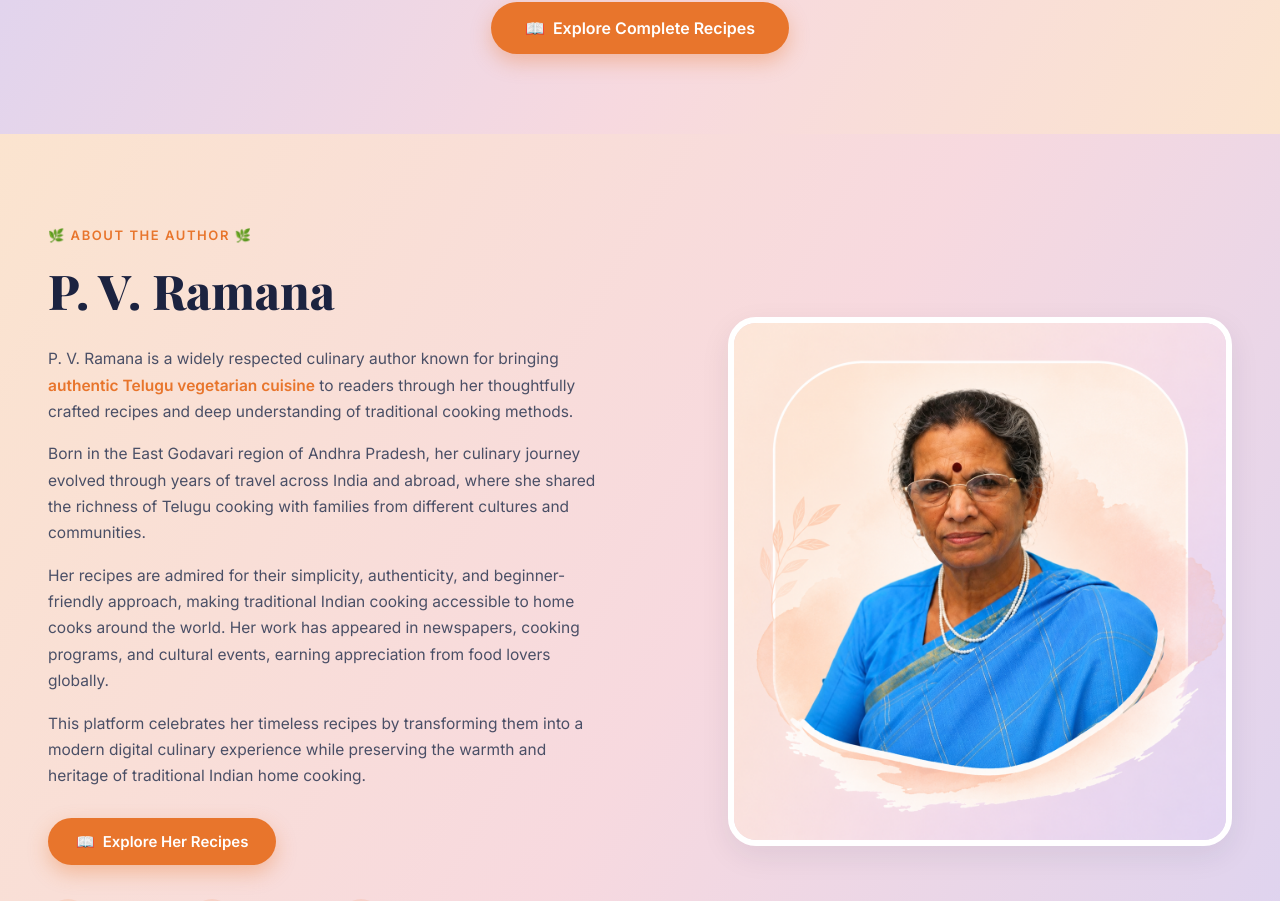
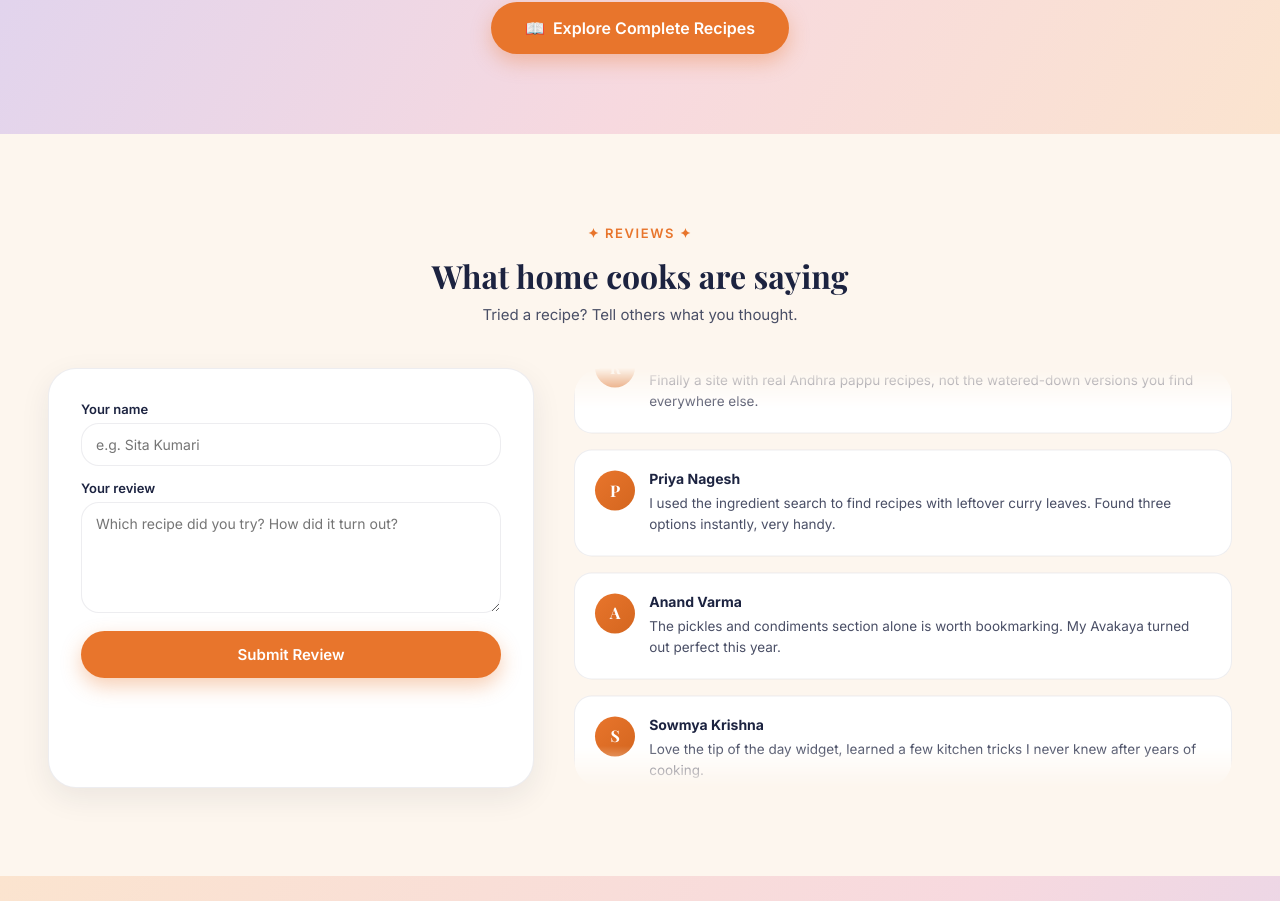
Before and after one commit to shaiksaheid/Indian-Taste, a React (Vite) app: page / in a window 1280 px wide. Shown: the part 1895-2796 px from the top of the page. Built offline with nearby package versions, Linux system fonts and the light colour scheme.

Commit message:
Add Reviews section

```diff
--- a/src/App.jsx
+++ b/src/App.jsx
@@ -1,15 +1,19 @@
 import { Routes, Route } from 'react-router-dom';
+import ScrollToTop from './components/ScrollToTop';
 import Home from './pages/Home';
 import RecipesList from './pages/RecipesList';
 import RecipeDetail from './pages/RecipeDetail';
 
 export default function App() {
   return (
+    <>
+      <ScrollToTop />
       <Routes>
         <Route path="/" element={<Home />} />
         <Route path="/recipes" element={<RecipesList />} />
         <Route path="/recipes/category/:slug" element={<RecipesList />} />
         <Route path="/recipe/:id" element={<RecipeDetail />} />
       </Routes>
+    </>
   );
 }
--- /dev/null
+++ b/src/components/ReviewsSection.css
@@ -0,0 +1,153 @@
+.reviews-section {
+  background: var(--cream);
+  padding: 88px 0;
+}
+
+.reviews-heading {
+  text-align: center;
+  max-width: 560px;
+  margin: 0 auto 44px;
+}
+
+.reviews-heading h2 {
+  font-size: 32px;
+  margin: 12px 0 8px;
+}
+
+.reviews-heading p {
+  color: var(--text-soft);
+  font-size: 15px;
+  margin: 0;
+}
+
+.reviews-grid {
+  display: grid;
+  grid-template-columns: 0.85fr 1.15fr;
+  gap: 40px;
+  align-items: stretch;
+}
+
+/* --- Write a review form --- */
+.review-form {
+  background: var(--white);
+  border: 1px solid var(--border-soft);
+  border-radius: var(--radius-lg);
+  padding: 32px;
+  display: flex;
+  flex-direction: column;
+  box-shadow: var(--shadow);
+}
+
+.review-form label {
+  font-size: 13px;
+  font-weight: 600;
+  color: var(--navy);
+  margin: 14px 0 6px;
+}
+
+.review-form label:first-child {
+  margin-top: 0;
+}
+
+.review-form input,
+.review-form textarea {
+  border: 1px solid var(--border-soft);
+  border-radius: var(--radius-md);
+  padding: 12px 14px;
+  font-family: var(--font-body);
+  font-size: 14px;
+  color: var(--navy);
+  resize: vertical;
+  outline: none;
+}
+
+.review-form input:focus,
+.review-form textarea:focus {
+  border-color: var(--orange);
+}
+
+.review-form .btn-pill {
+  margin-top: 18px;
+  justify-content: center;
+}
+
+.review-thanks {
+  margin-top: 12px;
+  font-size: 13px;
+  color: var(--orange);
+  font-weight: 600;
+  text-align: center;
+}
+
+/* --- Auto-scrolling reviews list --- */
+.reviews-scroller {
+  position: relative;
+  height: 420px;
+  overflow: hidden;
+  border-radius: var(--radius-lg);
+  mask-image: linear-gradient(to bottom, transparent, black 10%, black 90%, transparent);
+  -webkit-mask-image: linear-gradient(to bottom, transparent, black 10%, black 90%, transparent);
+}
+
+.reviews-scroller-track {
+  display: flex;
+  flex-direction: column;
+  gap: 16px;
+  animation: reviews-scroll-up 28s linear infinite;
+}
+
+.reviews-scroller:hover .reviews-scroller-track {
+  animation-play-state: paused;
+}
+
+@keyframes reviews-scroll-up {
+  0% { transform: translateY(0); }
+  100% { transform: translateY(-50%); }
+}
+
+.review-card {
+  display: flex;
+  gap: 14px;
+  background: var(--white);
+  border: 1px solid var(--border-soft);
+  border-radius: var(--radius-md);
+  padding: 20px;
+}
+
+.review-avatar {
+  flex-shrink: 0;
+  width: 40px;
+  height: 40px;
+  border-radius: 50%;
+  background: linear-gradient(135deg, var(--orange), var(--orange-dark));
+  color: var(--white);
+  font-weight: 700;
+  font-family: var(--font-display);
+  display: flex;
+  align-items: center;
+  justify-content: center;
+}
+
+.review-name {
+  margin: 0 0 6px;
+  font-weight: 700;
+  font-size: 14px;
+  color: var(--navy);
+}
+
+.review-text {
+  margin: 0;
+  font-size: 13.5px;
+  line-height: 1.55;
+  color: var(--text-soft);
+}
+
+@media (max-width: 900px) {
+  .reviews-grid { grid-template-columns: 1fr; }
+  .reviews-scroller { height: 360px; }
+}
+
+@media (prefers-reduced-motion: reduce) {
+  .reviews-scroller-track { animation: none; }
+  .reviews-scroller { overflow-y: auto; }
+}
--- /dev/null
+++ b/src/components/ReviewsSection.jsx
@@ -0,0 +1,100 @@
+import { useEffect, useState } from 'react';
+import { seedReviews } from '../data/reviews';
+import './ReviewsSection.css';
+
+const STORAGE_KEY = 'indian-taste-reviews';
+
+export default function ReviewsSection() {
+  const [reviews, setReviews] = useState(seedReviews);
+  const [name, setName] = useState('');
+  const [text, setText] = useState('');
+  const [justSubmitted, setJustSubmitted] = useState(false);
+
+  useEffect(() => {
+    try {
+      const stored = JSON.parse(localStorage.getItem(STORAGE_KEY) || '[]');
+      if (Array.isArray(stored) && stored.length) {
+        setReviews([...stored, ...seedReviews]);
+      }
+    } catch {
+      // ignore malformed storage
+    }
+  }, []);
+
+  function handleSubmit(e) {
+    e.preventDefault();
+    if (!name.trim() || !text.trim()) return;
+
+    const newReview = { name: name.trim(), text: text.trim() };
+    const updated = [newReview, ...reviews];
+    setReviews(updated);
+
+    try {
+      const stored = JSON.parse(localStorage.getItem(STORAGE_KEY) || '[]');
+      localStorage.setItem(STORAGE_KEY, JSON.stringify([newReview, ...stored]));
+    } catch {
+      // storage unavailable, review still shows for this session
+    }
+
+    setName('');
+    setText('');
+    setJustSubmitted(true);
+    setTimeout(() => setJustSubmitted(false), 2500);
+  }
+
+  // Duplicate the list so the CSS marquee can loop seamlessly.
+  const marqueeItems = [...reviews, ...reviews];
+
+  return (
+    <section className="reviews-section" id="reviews">
+      <div className="container reviews-inner">
+        <div className="reviews-heading">
+          <span className="eyebrow">✦ Reviews ✦</span>
+          <h2>What home cooks are saying</h2>
+          <p>Tried a recipe? Tell others what you thought.</p>
+        </div>
+
+        <div className="reviews-grid">
+          <form className="review-form" onSubmit={handleSubmit}>
+            <label htmlFor="review-name">Your name</label>
+            <input
+              id="review-name"
+              type="text"
+              value={name}
+              onChange={(e) => setName(e.target.value)}
+              placeholder="e.g. Sita Kumari"
+              required
+            />
+
+            <label htmlFor="review-text">Your review</label>
+            <textarea
+              id="review-text"
+              value={text}
+              onChange={(e) => setText(e.target.value)}
+              placeholder="Which recipe did you try? How did it turn out?"
+              rows={5}
+              required
+            />
+
+            <button type="submit" className="btn-pill">Submit Review</button>
+            {justSubmitted && <span className="review-thanks">Thanks for sharing! 🌿</span>}
+          </form>
+
+          <div className="reviews-scroller">
+            <div className="reviews-scroller-track">
+              {marqueeItems.map((r, i) => (
+                <div className="review-card" key={i}>
+                  <div className="review-avatar">{r.name.charAt(0)}</div>
+                  <div>
+                    <p className="review-name">{r.name}</p>
+                    <p className="review-text">{r.text}</p>
+                  </div>
+                </div>
+              ))}
+            </div>
+          </div>
+        </div>
+      </div>
+    </section>
+  );
+}
--- /dev/null
+++ b/src/components/ScrollToTop.jsx
@@ -0,0 +1,12 @@
+import { useEffect } from 'react';
+import { useLocation } from 'react-router-dom';
+
+export default function ScrollToTop() {
+  const { pathname, search } = useLocation();
+
+  useEffect(() => {
+    window.scrollTo(0, 0);
+  }, [pathname, search]);
+
+  return null;
+}
--- /dev/null
+++ b/src/data/reviews.js
@@ -0,0 +1,26 @@
+export const seedReviews = [
+  {
+    name: 'Lakshmi Reddy',
+    text: 'The Atukula Laddu recipe came out exactly like my grandmother used to make. Clear steps and no guesswork.',
+  },
+  {
+    name: 'Ramesh Chowdary',
+    text: 'Finally a site with real Andhra pappu recipes, not the watered-down versions you find everywhere else.',
+  },
+  {
+    name: 'Priya Nagesh',
+    text: 'I used the ingredient search to find recipes with leftover curry leaves. Found three options instantly, very handy.',
+  },
+  {
+    name: 'Anand Varma',
+    text: 'The pickles and condiments section alone is worth bookmarking. My Avakaya turned out perfect this year.',
+  },
+  {
+    name: 'Sowmya Krishna',
+    text: 'Love the tip of the day widget, learned a few kitchen tricks I never knew after years of cooking.',
+  },
+  {
+    name: 'Divya Sri',
+    text: 'The dosa batter proportions finally worked for me on the first try. Thank you for such clear measurements.',
+  },
+];
--- a/src/pages/Home.jsx
+++ b/src/pages/Home.jsx
@@ -3,6 +3,7 @@ import Header from '../components/Header';
 import CategoriesSection from '../components/CategoriesSection';
 import TipOfTheDay from '../components/TipOfTheDay';
 import ExploreSection from '../components/ExploreSection';
+import ReviewsSection from '../components/ReviewsSection';
 import AboutAuthor from '../components/AboutAuthor';
 import Footer from '../components/Footer';
 
@@ -14,6 +15,7 @@ export default function Home() {
       <CategoriesSection />
       <TipOfTheDay />
       <ExploreSection />
+      <ReviewsSection />
       <AboutAuthor />
       <Footer />
     </>
```
Lines whose indentation alone changed are shown as unchanged.
